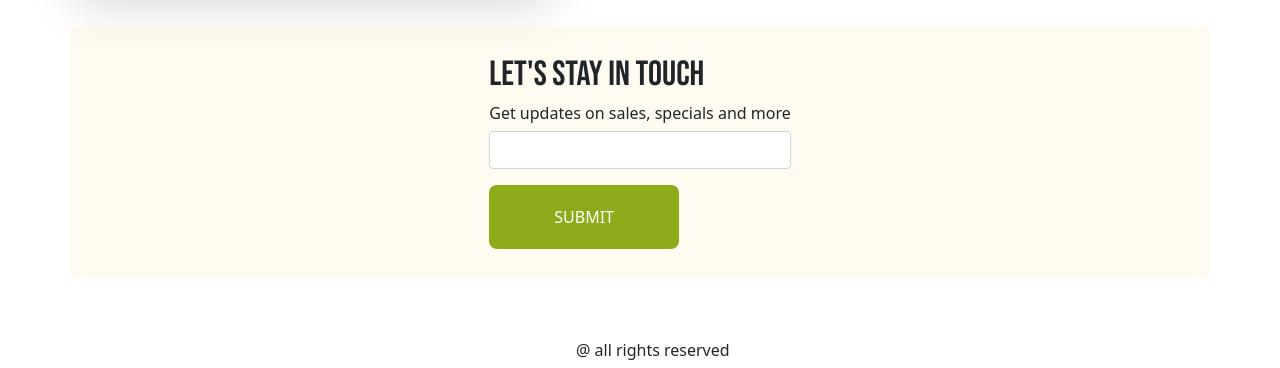
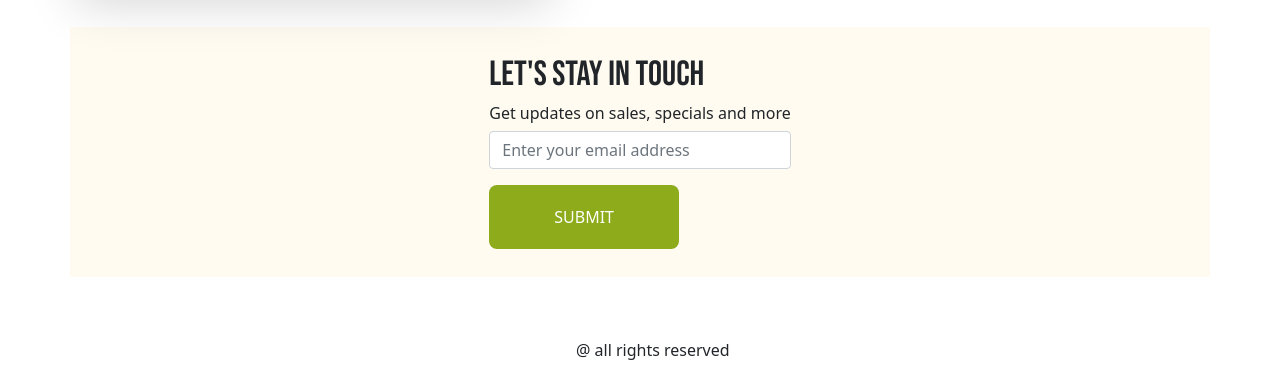
Before and after one commit to MohammadEusha/My-New-Project, a plain HTML site: page index.html in a window 1280 px wide. Shown: the part 3282-3650 px from the top of the page. Drawn offline with Linux system fonts and the light colour scheme.

Commit message:
final end

```diff
--- a/index.html
+++ b/index.html
@@ -218,7 +218,7 @@
                 <div>
                   <h3 style="font-size: 35px;font-family: 'Bebas Neue', cursive;" class="card-title">LET'S STAY IN TOUCH</h3>
                   <h6>Get updates on sales, specials and more</h6>
-                  <input class="form-control" type="text">
+                  <input class="form-control" type="text" placeholder="Enter your email address">
                   <button style="background-color:rgba(142, 171, 27, 1); border: none;border-radius: 8px;padding: 20px 65px;" class="buy-now-button text-white mt-3" class="buy-now-button ">SUBMIT</button>
                 </div>
             </div>
```
